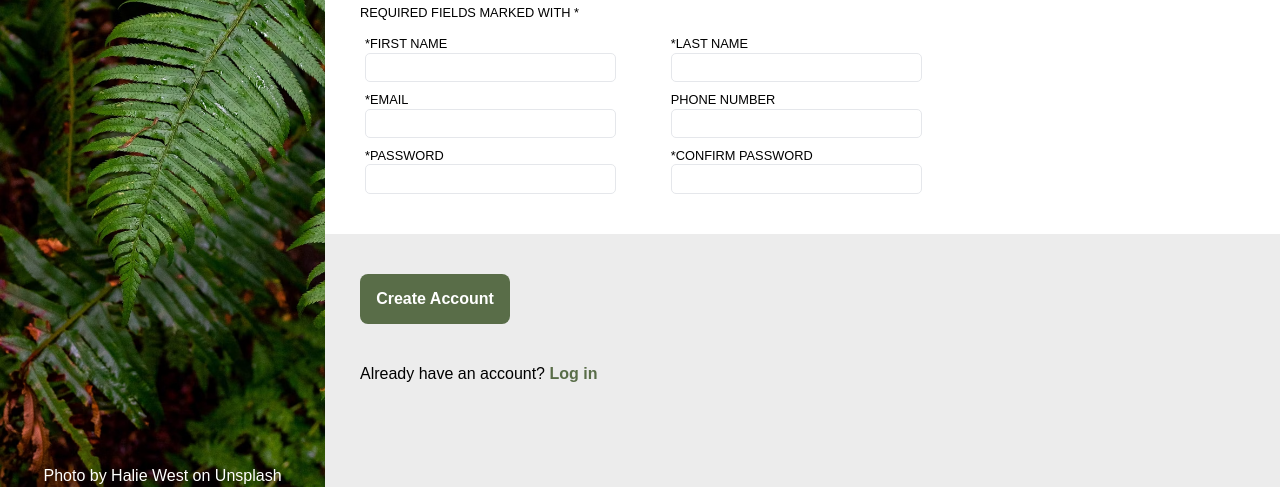
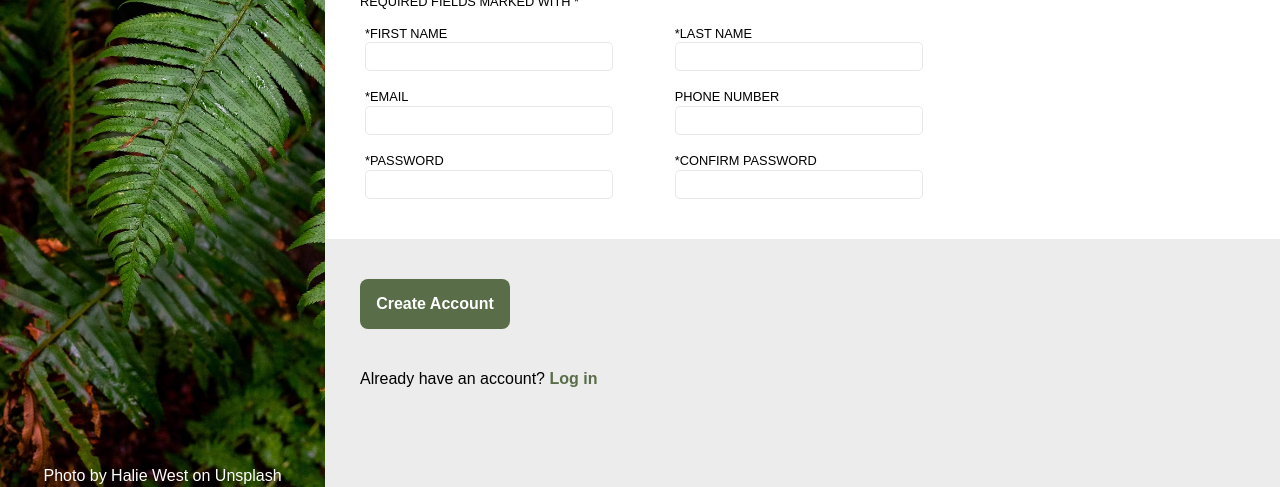
Before and after one commit to gemini-mastiff/sign-up-form, a plain HTML site: page index.html in a window 1280 px wide. Shown: the part 313-800 px from the top of the page. Drawn offline with Linux system fonts and the light colour scheme.

Commit message:
Adjust form spacing

```diff
--- a/css/style.css
+++ b/css/style.css
@@ -125,6 +125,7 @@ h3{
 }
 
 .form p{
+    margin-top: -5px;
     font-size: 0.8rem;
     text-transform: uppercase;
 }
@@ -133,18 +134,17 @@ form{
     flex: 1;
     flex-direction: column;
     justify-content: center;
+    gap: 8px;
 }
 
 form>div{
     width: 100%;
     padding: 5px;
-    gap: 2px;
     justify-content: center;
-    /* gap: 2px; */
 }
 
 .row{
-    justify-content: space-between;
+    gap: 10px;
 }
 
 .row>div{
```
